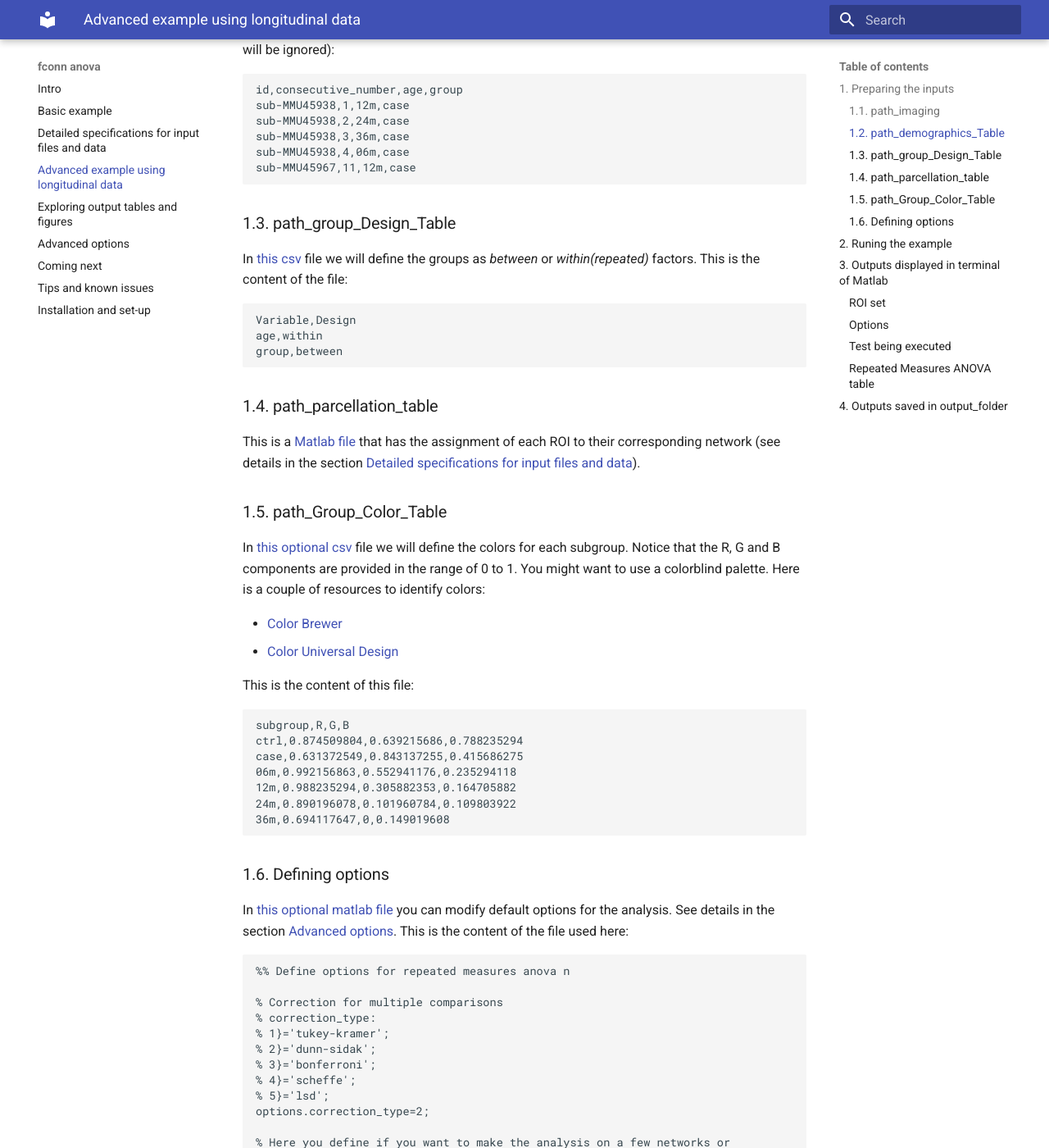
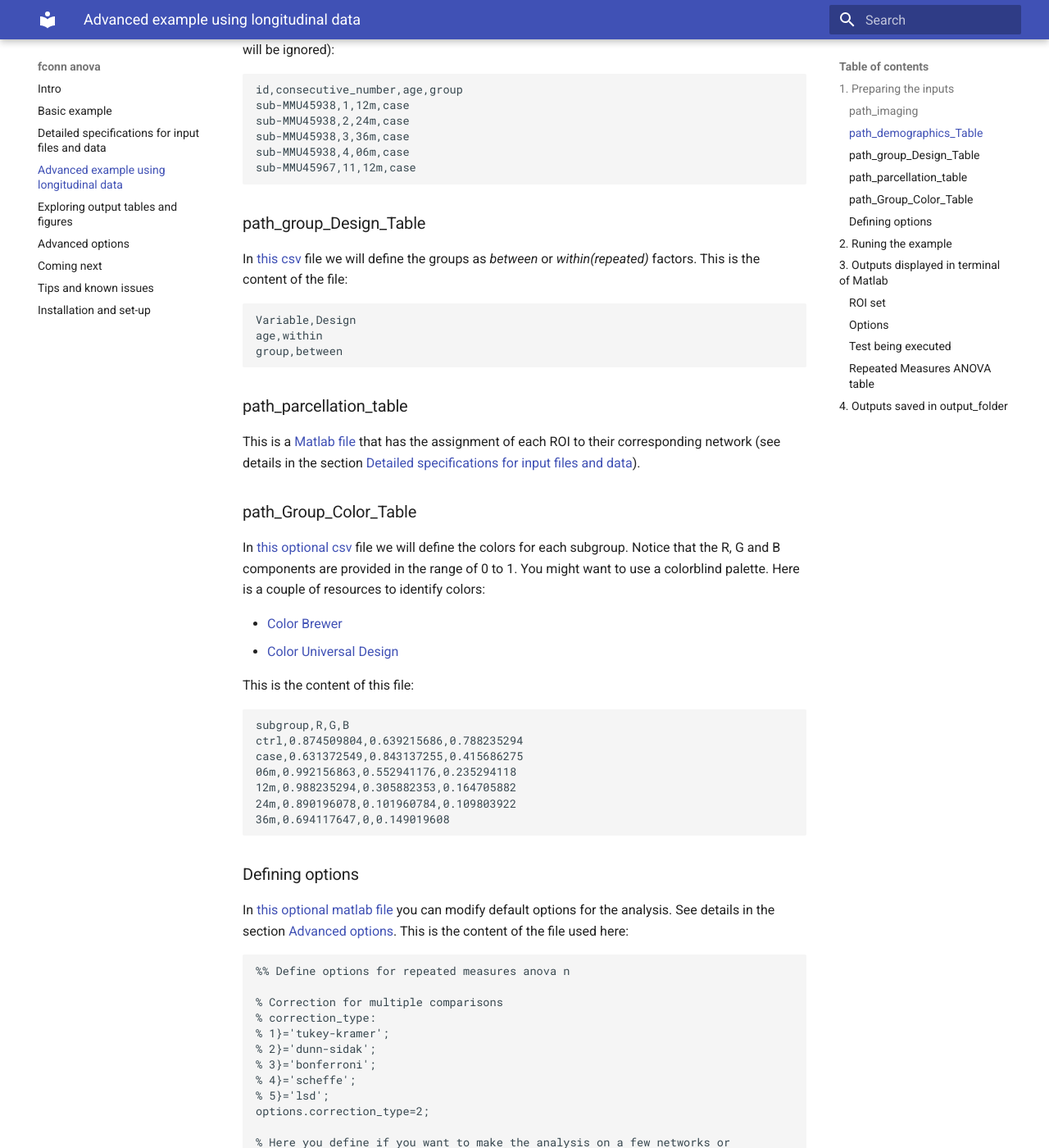
Before and after one commit to omiranda/fconn_anova, an MkDocs documentation site: the page built from docs/advanced_example/advanced_example.md, in a window 1280 px wide and 1400 px high, scrolled down 1092 px. Shown: the whole window at 82% size. Built offline with MkDocs 1.6.1 and Material for MkDocs 9.7.7, drawn with Linux system fonts in a browser that asks for light colours; old or Windows-style settings are respelled for this version of MkDocs; some of the changed text lies outside the part shown.

Commit message:
Update advanced_example.md

````diff
--- a/docs/advanced_example/advanced_example.md
+++ b/docs/advanced_example/advanced_example.md
@@ -6,11 +6,11 @@ In this example we will use fake data from 20 participants. We will assume that
 ## 1. Preparing the inputs
 
 
-### 1.1. path_imaging
+### path_imaging
 
 We will assume that the connectivity matrices were made using the [GUI environments](https://gui-environments-documentation.readthedocs.io/en/latest/GUI_environments/) and that there were 96 surviving scans. This means that [this file](./Zfconn_407_frames.mat) contains a 3D array made by the [GUI environments](https://gui-environments-documentation.readthedocs.io/en/latest/GUI_environments/) contains connectivity matrices for 96 scans and that we need to ignore data from 16 scans. Order and ID of the participants are saved in the corresponding text file made by the [GUI environments](https://gui-environments-documentation.readthedocs.io/en/latest/GUI_environments/).
 
-### 1.2. path_demographics_Table
+### path_demographics_Table
 
 In [this csv](./subjects_table.csv) file we will make group assignment and also indicate which scan to include (see details in the section [Detailed specifications for input files and data](../details/detailed_description.md)). This file has 4 columns with the following headers:
 
@@ -30,7 +30,7 @@ sub-MMU45938,4,06m,case
 sub-MMU45967,11,12m,case
 ```
 
-### 1.3. path_group_Design_Table
+### path_group_Design_Table
 
 In [this csv](./Group_Design_Table.csv) file we will define the groups as *between* or *within(repeated)* factors. This is the content of the file:
 
@@ -40,11 +40,11 @@ age,within
 group,between
 ```
 
-### 1.4. path_parcellation_table
+### path_parcellation_table
 
 This is a [Matlab file](./parcel.mat) that has the assignment of each ROI to their corresponding network (see details in the section [Detailed specifications for input files and data](../details/detailed_description.md)).
 
-### 1.5. path_Group_Color_Table
+### path_Group_Color_Table
 
 In [this optional csv](./Group_Design_Table.csv) file we will define the colors for each subgroup. Notice that the R, G and B components are provided in the range of 0 to 1. You might want to use a colorblind palette. Here is a couple of resources to identify colors:
 
@@ -63,7 +63,7 @@ case,0.631372549,0.843137255,0.415686275
 36m,0.694117647,0,0.149019608
 ```
 
-### 1.6. Defining options
+### Defining options
 
 In [this optional matlab file](./define_options.m) you can modify default options for the analysis. See details in the section [Advanced options](../advanced_usage/advanced_usage.md). This is the content of the file used here:
 
````
